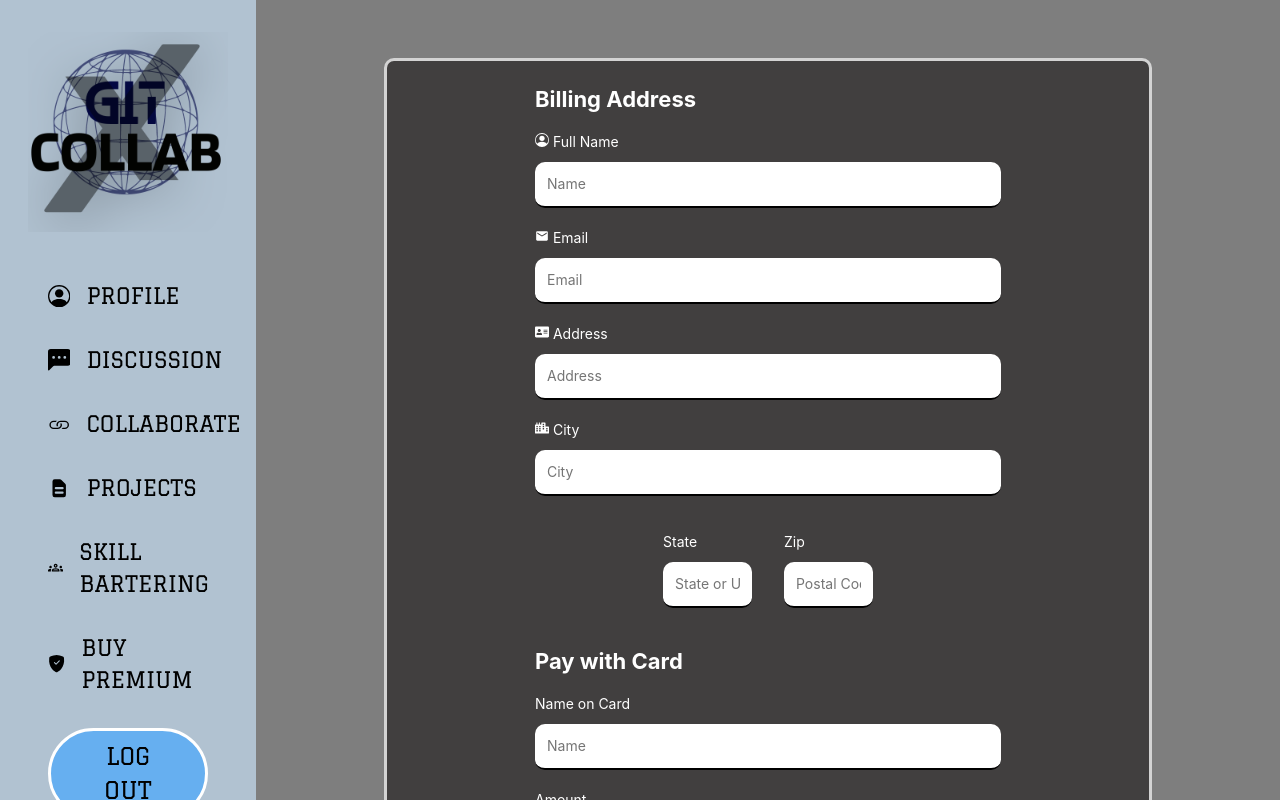
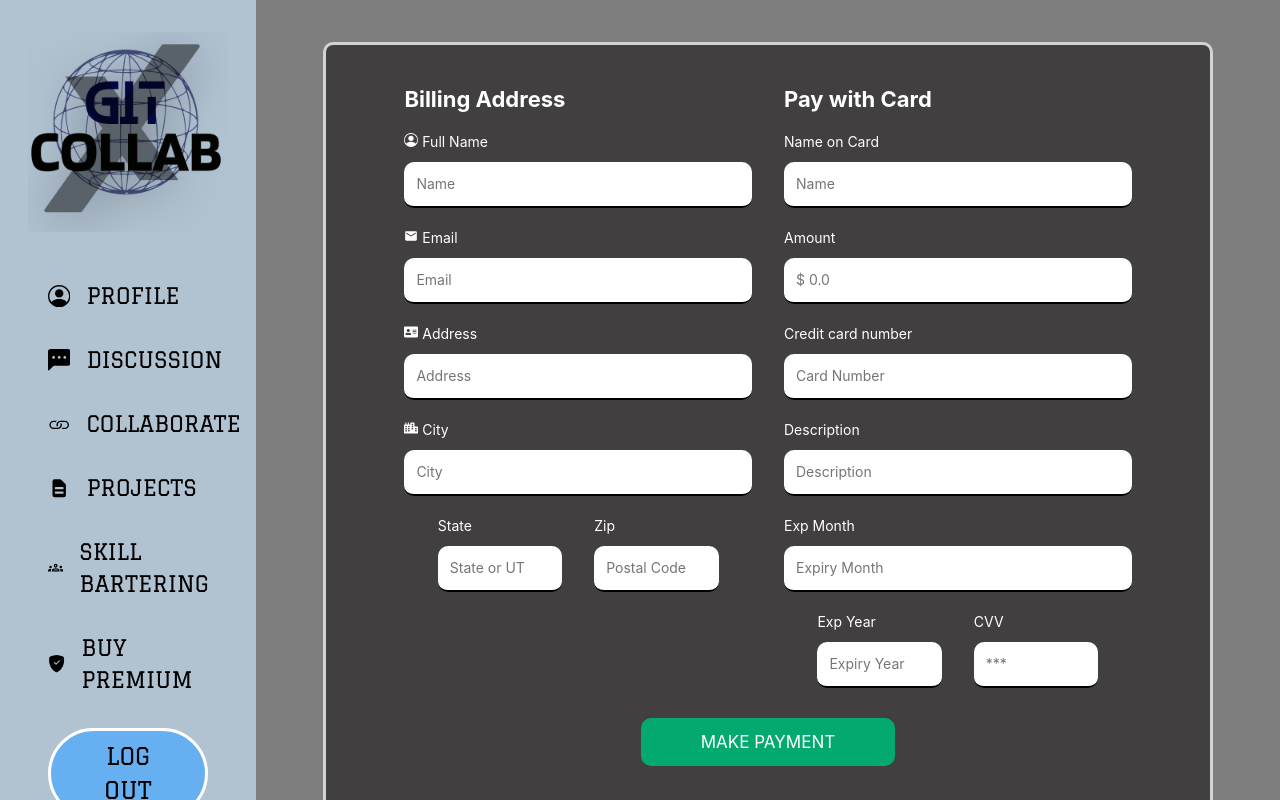
Before and after one commit to PekaVengers/GitCollabX, a React (Vite) app in the folder client/: page /premium in a window 1280 px wide. Shown: the top 800 px of the page. Built offline with nearby package versions, Linux system fonts and the light colour scheme; a web font is replaced by a local one.

Commit message:
form update

```diff
--- a/client/src/styles/Premium.css
+++ b/client/src/styles/Premium.css
@@ -1,11 +1,12 @@
-  .main-outlet-content{
-    background-color: #7E7E7E;
+.main-outlet-content {
+  background-color: #7e7e7e;
 }
 
 .row-pay {
   display: flex;
   flex-wrap: wrap;
-    margin: 1rem 7rem;
+  width: 90%;
+  margin: auto;
 }
 
 .col-50 {
@@ -22,33 +23,33 @@
 }
 
 .premium-container {
-    background-color: #413F3F;
+  background-color: #413f3f;
   padding: 5px 20px 15px 20px;
   border: 0.2rem solid lightgrey;
-    border-radius: .625rem;
+  border-radius: 0.625rem;
   margin-top: 2.6rem;
   color: #fff;
 }
 
-  .paymentForm{
+.paymentForm {
   display: flex;
   justify-content: center;
   flex-direction: column;
   align-items: center;
-
+  padding: 2rem 0;
 }
 
-  input[type=text] {
+input[type="text"] {
   width: 100%;
   margin-bottom: 20px;
   padding: 12px;
   border: 0px;
   border-bottom: 2px solid black;
-    border-radius: .625rem;
+  border-radius: 0.625rem;
 }
 
-  input[type=submit]{
-    border-radius: .625rem;
+input[type="submit"] {
+  border-radius: 0.625rem;
   width: 30%;
   justify-self: center;
 }
@@ -58,12 +59,12 @@
   display: block;
 }
 
-  .headText{
+.headText {
   margin-bottom: 1rem;
 }
 
 .btn {
-    background-color: #04AA6D;
+  background-color: #04aa6d;
   color: white;
   padding: 12px;
   margin: 10px 0;
```
Lines whose indentation alone changed are shown as unchanged.
